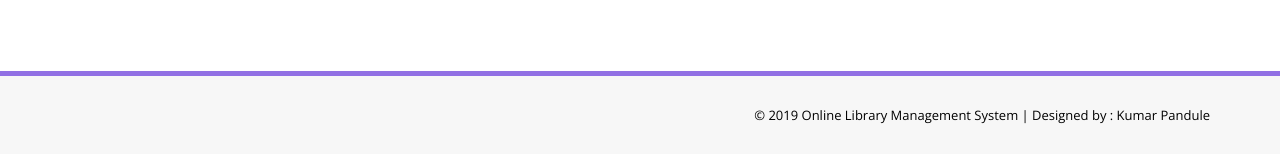
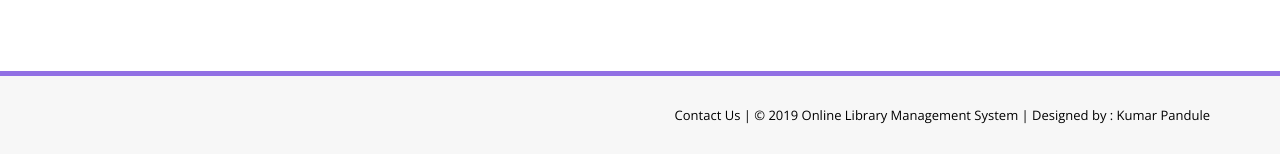
Before and after one commit to yoki2b/library-management-system, a PHP site: page /dashboard.php in a window 1280 px wide. Shown: the part 902-1056 px from the top of the page. Run offline with PHP 8.4, Linux system fonts and the light colour scheme; a user stored in the database is signed in; data comes from the database, SQL or seed files in the repository.

Commit message:
ECS-10: Fixed broken Contact Us link in footer

```diff
--- a/library/includes/footer.php
+++ b/library/includes/footer.php
@@ -2,9 +2,10 @@
     <div class="container">
         <div class="row">
             <div class="col-md-12">
-                   &copy; 2019 Online Library Management System |<a href="https://github.com/kumarpandule2000" target="_blank"  > Designed by : Kumar Pandule</a>
+                <a href="contact.php">Contact Us</a> |
+                &copy; 2019 Online Library Management System |
+                <a href="https://github.com/kumarpandule2000" target="_blank">Designed by : Kumar Pandule</a>
             </div>
-
         </div>
     </div>
 </section>
```
Lines whose indentation alone changed are shown as unchanged.
